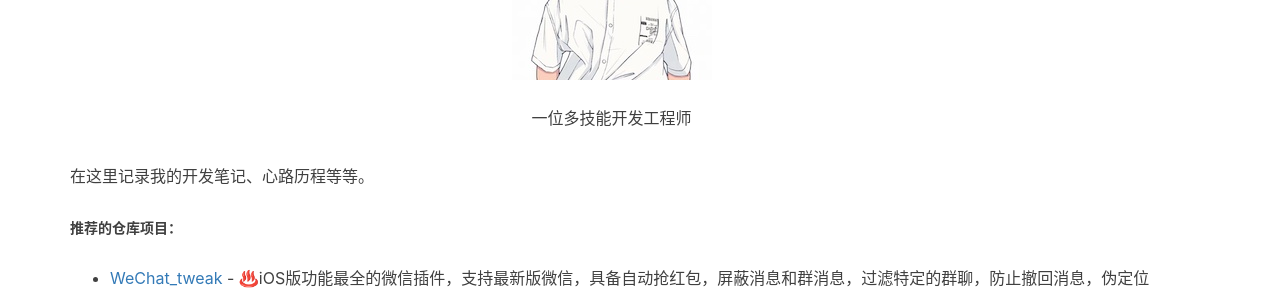
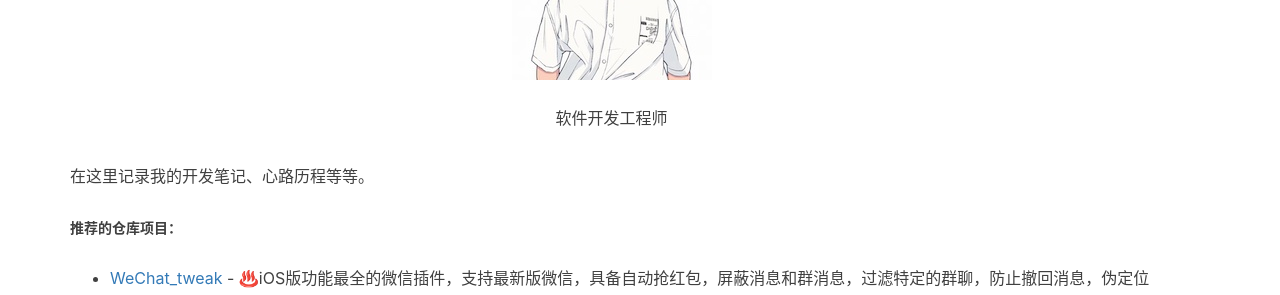
Before and after one commit to itenfay/itenfay.github.io, a Jekyll site: the page built from about.html, in a window 1280 px wide. Shown: the part 640-935 px from the top of the page. Built offline with Jekyll 4.4.1, drawn with Linux system fonts in a browser that asks for light colours; nearby versions of some CDN libraries; comment, search, counter and statistics services are not loaded.

Commit message:
update description

```diff
--- a/about.html
+++ b/about.html
@@ -24,7 +24,7 @@ header-img: "images/about-bg.jpg"
 
         <div align="center">
             <img class="aboutme-avatar" src="https://chenxing640.github.io/images/avatar.jpg" alt="avatar" />
-            <div align="center">一位多技能开发工程师</div>
+            <div align="center">软件开发工程师</div>
         </div>
 
         <p>
@@ -123,7 +123,7 @@ header-img: "images/about-bg.jpg"
 
         <div align="center">
             <img class="aboutme-avatar" src="https://chenxing640.github.io/images/avatar.jpg" alt="avatar" />
-            <div align="center">A multi-skilled development engineer from China. </div>
+            <div align="center">A software development engineer from China</div>
         </div>
 
         <p>
```
